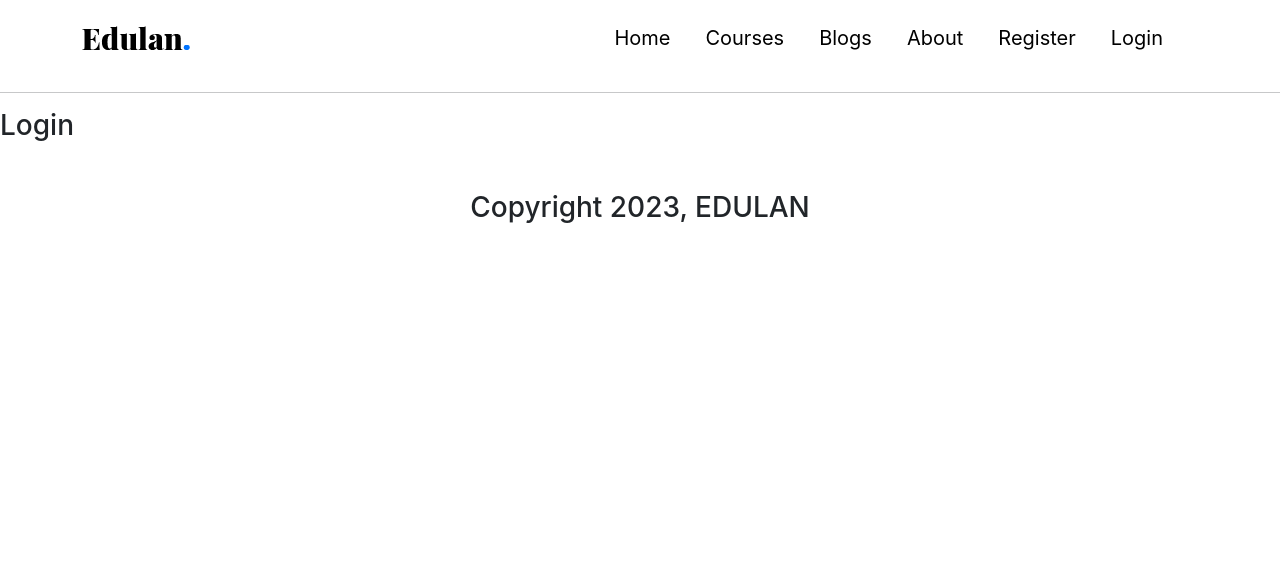
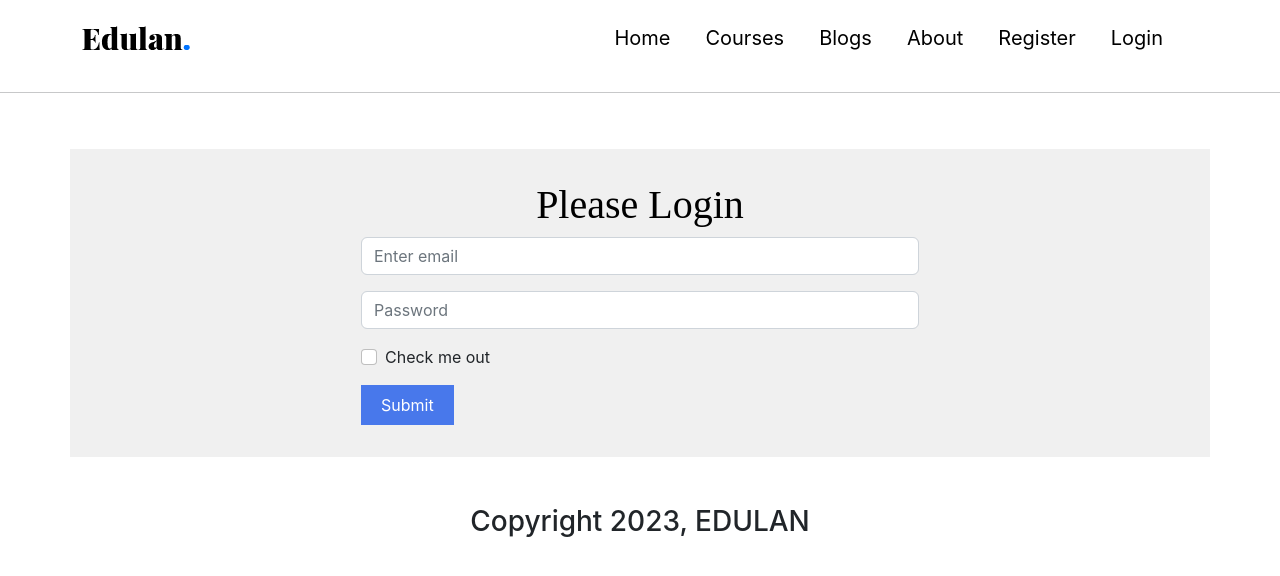
Before and after one commit to yeasinbinali/edulan, a React (Create React App) app: page /login in a window 1280 px wide. Shown: the top 576 px of the page. Built offline with nearby package versions, Linux system fonts and the light colour scheme.

Commit message:
login form added

```diff
--- a/package.json
+++ b/package.json
@@ -7,6 +7,7 @@
     "@testing-library/react": "^13.4.0",
     "@testing-library/user-event": "^13.5.0",
     "bootstrap": "^5.2.3",
+    "daisyui": "^2.50.1",
     "react": "^18.2.0",
     "react-bootstrap": "^2.7.2",
     "react-dom": "^18.2.0",
@@ -38,5 +39,8 @@
       "last 1 firefox version",
       "last 1 safari version"
     ]
+  },
+  "devDependencies": {
+    "tailwindcss": "^3.2.7"
   }
 }
--- /dev/null
+++ b/src/components/Login/Login.css
@@ -0,0 +1,29 @@
+.login-form{
+    margin-top: 3.5em;
+    background-color: rgb(240, 240, 240);
+    padding: 2em;
+}
+.login{
+    width: 50%;
+    margin: auto;
+}
+.login-header{
+    font-family: 'Times New Roman', Times, serif;
+    color: black;
+}
+.submit-btn{
+    background-color: #4878eb;
+    border: none;
+    padding: 8px 20px;
+    color: white;
+}
+.submit-btn:hover{
+    background-color: rgb(255, 0, 128);
+}
+
+
+@media screen and (max-width: 601px) {
+    .login{
+        width: 100%;
+    }
+}
--- a/src/components/Login/Login.js
+++ b/src/components/Login/Login.js
@@ -1,11 +1,35 @@
-import React from 'react';
+import React from "react";
+import "./Login.css";
+import { Container } from "react-bootstrap";
+import Form from "react-bootstrap/Form";
 
 const Login = () => {
-    return (
-        <div>
-            <h3>Login</h3>
-        </div>
-    );
+  return (
+    <Container className="login-form">
+      <h1 className="text-center login-header">Please Login</h1>
+      <Form className="login">
+        <Form.Group className="mb-3" controlId="formBasicEmail">
+          <Form.Control type="email" name="email" placeholder="Enter email" />
+        </Form.Group>
+
+        <Form.Group className="mb-3" controlId="formBasicPassword">
+          <Form.Control
+            type="password"
+            name="password"
+            placeholder="Password"
+          />
+        </Form.Group>
+
+        <Form.Group className="mb-3" controlId="formBasicCheckbox">
+          <Form.Check type="checkbox" label="Check me out" />
+        </Form.Group>
+
+        <button className="submit-btn" type="submit">
+          Submit
+        </button>
+      </Form>
+    </Container>
+  );
 };
 
 export default Login;
```
Also changed, not shown: src/components/Footer/Footer.css (added), 1 other file (tests, documents, lock files or other folders).
